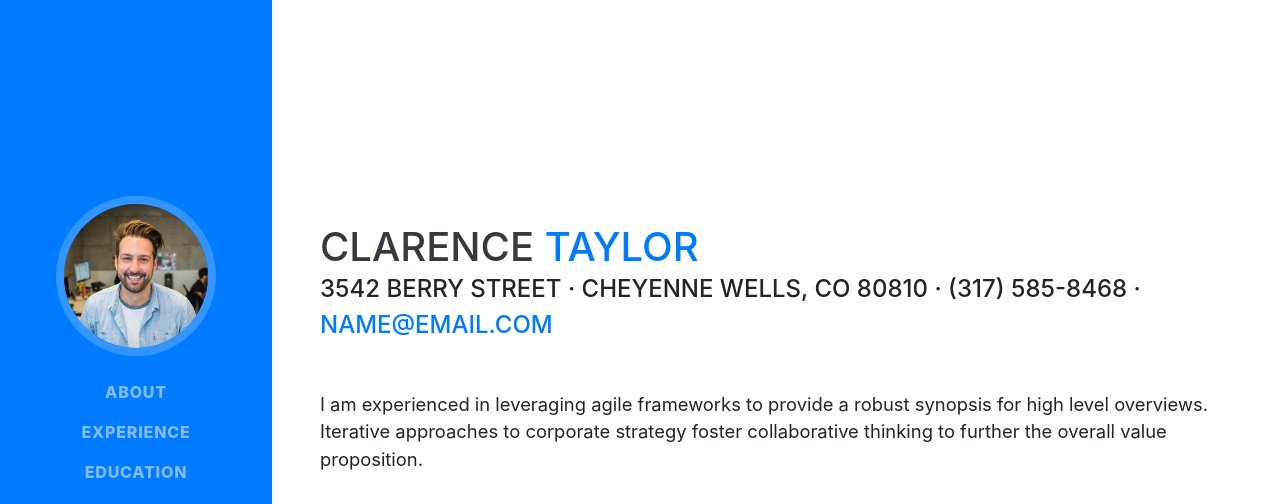
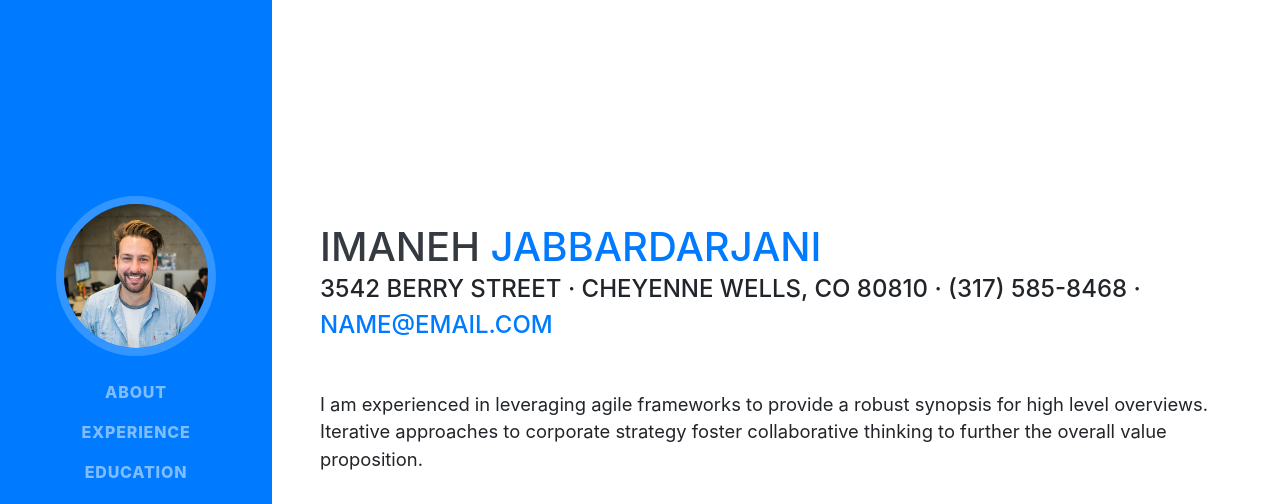
Before and after one commit to imanehjabari/imanehjabari.github.io, a website with bundled scripts: page index.html in a window 1280 px wide. Shown: the top 504 px of the page. Built offline with nearby package versions, Linux system fonts and the light colour scheme; a web font is replaced by a local one.

Commit message:
Update index.html

```diff
--- a/index.html
+++ b/index.html
@@ -27,7 +27,7 @@
 
   <nav class="navbar navbar-expand-lg navbar-dark bg-primary fixed-top" id="sideNav">
     <a class="navbar-brand js-scroll-trigger" href="#page-top">
-      <span class="d-block d-lg-none">Clarence Taylor</span>
+      <span class="d-block d-lg-none">Imaneh Jabbardarjani</span>
       <span class="d-none d-lg-block">
         <img class="img-fluid img-profile rounded-circle mx-auto mb-2" src="img/profile.jpg" alt="">
       </span>
@@ -63,8 +63,8 @@
 
     <section class="resume-section p-3 p-lg-5 d-flex align-items-center" id="about">
       <div class="w-100">
-        <h1 class="mb-0">Clarence
-          <span class="text-primary">Taylor</span>
+        <h1 class="mb-0">Imaneh
+          <span class="text-primary">Jabbardarjani</span>
         </h1>
         <div class="subheading mb-5">3542 Berry Street · Cheyenne Wells, CO 80810 · (317) 585-8468 ·
           <a href="mailto:name@email.com">name@email.com</a>
```
